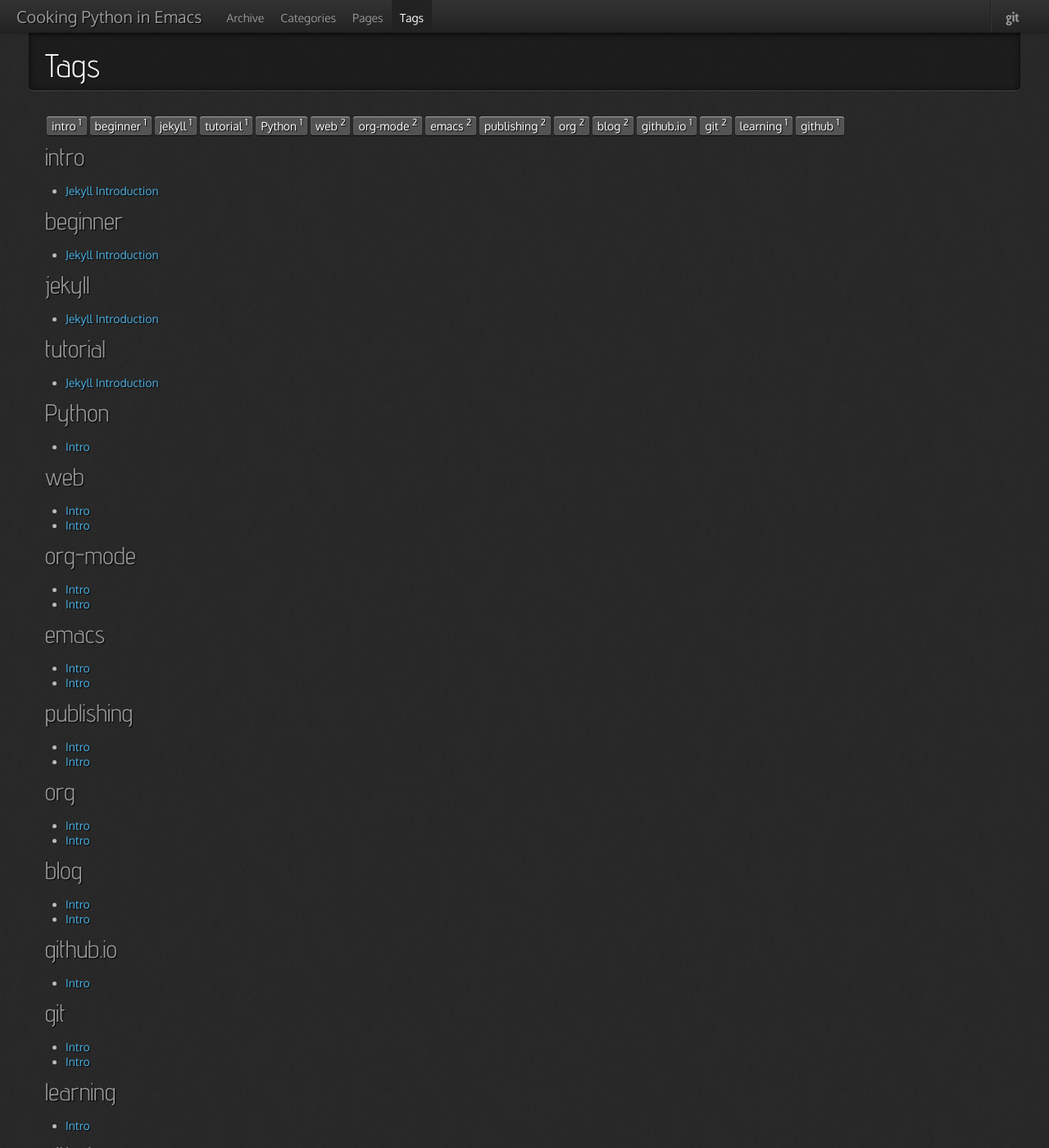
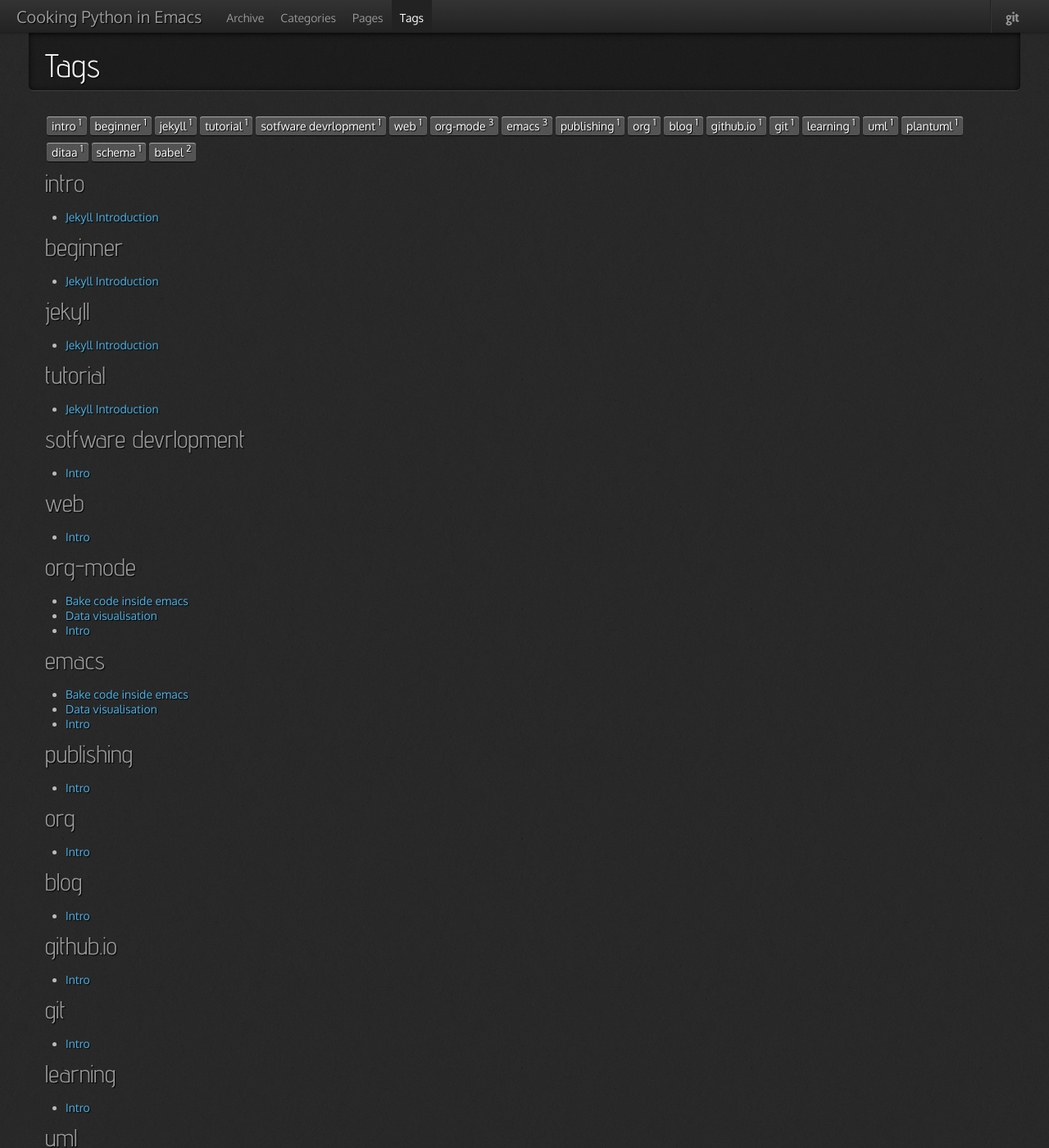
Before and after one commit to 0--key/0--key.github.io, a Jekyll site: the page built from tags.html, in a window 1280 px wide and 1400 px high. Shown: the whole window at 82% size. Built offline with Jekyll 4.4.1, drawn with Linux system fonts in a browser that asks for light colours; nearby versions of some CDN libraries; some of the changed text lies outside the part shown.

Commit message:
Code clean-up and extension

```diff
--- a/_posts/2016-08-24-intro.html
+++ b/_posts/2016-08-24-intro.html
@@ -1,58 +1,19 @@
 ---
-layout: post
-title: Intro
-tagline: "Cook it gently"
+layout: page
+title: Data visualisation
+tagline: " A picture worths a hundred words"
 categories: [emacs, literate programming]
-tags: [web, org-mode, emacs, publishing, org, blog, github, git]
+tags: [org-mode, emacs, uml, plantuml, ditaa, schema, babel]
 ---
 
+
+
 <div id="outline-container-orgheadline1" class="outline-2">
-<h2 id="orgheadline1">It's first export to html test</h2>
-</div>
-<div id="outline-container-orgheadline6" class="outline-2">
-<h2 id="orgheadline6">Scientific usage proves that it might be awesome</h2>
-<div class="outline-text-2" id="text-orgheadline6">
-</div><div id="outline-container-orgheadline2" class="outline-3">
-<h3 id="orgheadline2">Installation Guide</h3>
-<div class="outline-text-3" id="text-orgheadline2">
-<p>
-Evaluate expression below in <b>scratch</b> buffer to determine
-where org expects to seeks its libraries by default config:
-</p>
-
+<h2 id="orgheadline1">Ditaa</h2>
+<div class="outline-text-2" id="text-orgheadline1">
 <div class="org-src-container">
 
-<pre class="src src-elisp">(expand-file-name
-<span style="color: #d7af87; font-style: italic;">"ditaa.jar"</span>
-(file-name-as-directory
-(expand-file-name
-<span style="color: #d7af87; font-style: italic;">"scripts"</span>
-(file-name-as-directory
-(expand-file-name
-<span style="color: #d7af87; font-style: italic;">"../contrib"</span>
-(file-name-directory (org-find-library-dir <span style="color: #d7af87; font-style: italic;">"org"</span>)))))))
-</pre>
-</div>
-
-<pre class="example">
-/home/antony/.emacs.d/elpa/contrib/scripts/ditaa.jar
-</pre>
-
-<ul class="org-ul">
-<li>Download, unzip, rename <a href="http://ditaa.sourceforge.net/">java package</a> and locate it there</li>
-<li>Add <code>(ditaa . t)</code> into org-babel-load-languages in your .emacs</li>
-</ul>
-</div>
-</div>
-<div id="outline-container-orgheadline5" class="outline-3">
-<h3 id="orgheadline5">Test it:</h3>
-<div class="outline-text-3" id="text-orgheadline5">
-</div><div id="outline-container-orgheadline3" class="outline-4">
-<h4 id="orgheadline3">Ditaa</h4>
-<div class="outline-text-4" id="text-orgheadline3">
-<div class="org-src-container">
-
-<pre class="src src-org"><span style="color: #d7afaf; font-style: italic;">#+BEGIN_SRC ditaa :file img/color_test.png :exports both</span>
+<pre class="src src-org"><span style="color: #ff5f00;">#+BEGIN_SRC ditaa :file img/color_test.png :exports both</span>
   /----\ /----\
   |c33F| |cC02|
   |    | |    |
@@ -62,9 +23,9 @@
   |c1FF| |c1AB|
   |    | |    |
   \----/ \----/
-<span style="color: #d7afaf; font-style: italic;">#+END_SRC</span>
+<span style="color: #ff5f00;">#+END_SRC</span>
 
-<span style="color: #d7afaf; font-style: italic;">#+RESULTS:</span>
+<span style="color: #ff5f00;">#+RESULTS:</span>
 <span style="color: #00ffff; text-decoration: underline;">file:img/color_test.png</span>
 </pre>
 </div>
@@ -77,7 +38,7 @@
 
 <div class="org-src-container">
 
-<pre class="src src-org"><span style="color: #d7afaf; font-style: italic;">#+BEGIN_SRC ditaa :file img/second_color_test.png :exports both</span>
+<pre class="src src-org"><span style="color: #ff5f00;">#+BEGIN_SRC ditaa :file img/second_color_test.png :exports both</span>
   Color codes
   /-------------+-------------\
   |cRED RED     |cBLU BLU     |
@@ -87,43 +48,253 @@
   |cBLK BLK     |cYEL YEL     |
   \-------------+-------------/
 
-<span style="color: #d7afaf; font-style: italic;">#+END_SRC</span>
+<span style="color: #ff5f00;">#+END_SRC</span>
 
-<span style="color: #d7afaf; font-style: italic;">#+RESULTS:</span>
+<span style="color: #ff5f00;">#+RESULTS:</span>
 <span style="color: #00ffff; text-decoration: underline;">file:img/second_color_test.png</span>
 </pre>
 </div>
 
 
 <div class="figure">
-<p><img src="file:///assets/img/second_color_test.png" alt="second_color_test.png" />
+<p><img src="http://0--key.github.io/assets/img/second_color_test.png" alt="second_color_test.png" />
 </p>
 </div>
 </div>
 </div>
-<div id="outline-container-orgheadline4" class="outline-4">
-<h4 id="orgheadline4">PlantUML</h4>
-<div class="outline-text-4" id="text-orgheadline4">
+
+<div id="outline-container-orgheadline2" class="outline-2">
+<h2 id="orgheadline2">PlantUML</h2>
+<div class="outline-text-2" id="text-orgheadline2">
+<div class="org-src-container">
+
+<pre class="src src-org"><span style="color: #ff5f00;">#+BEGIN_SRC plantuml :file img/tryout.png :exports both</span>
+Alice -&gt; Bob: synchronous call
+Alice -&gt;&gt; Bob: asynchronous call
+<span style="color: #ff5f00;">#+END_SRC</span>
+
+<span style="color: #ff5f00;">#+RESULTS:</span>
+<span style="color: #00ffff; text-decoration: underline;">file:img/tryout.png</span>
+</pre>
+</div>
+
 
 <div class="figure">
-<p><img src="img/tryout.png" alt="tryout.png" />
+<p><img src="http://0--key.github.io/assets/img/tryout.png" alt="tryout.png" />
 </p>
 </div>
 
 
+<div class="org-src-container">
+
+<pre class="src src-org"><span style="color: #ff5f00;">#+BEGIN_SRC plantuml :file img/comp.png :exports both</span>
+package "Some Group" {
+HTTP - [First Component]
+[Another Component]
+}
+
+node "Other Groups" {
+FTP - [Second Component]
+[First Component] --&gt; FTP
+}
+
+cloud {
+[Example 1]
+}
+
+
+database "MySql" {
+folder "This is my folder" {
+[Folder 3]
+}
+frame "Foo" {
+[Frame 4]
+}
+}
+
+
+[Another Component] --&gt; [Example 1]
+[Example 1] --&gt; [Folder 3]
+[Folder 3] --&gt; [Frame 4]
+<span style="color: #ff5f00;">#+END_SRC</span>
+
+<span style="color: #ff5f00;">#+RESULTS:</span>
+<span style="color: #00ffff; text-decoration: underline;">file:img/comp.png</span>
+</pre>
+</div>
+
 
 <div class="figure">
-<p><img src="img/comp.png" alt="comp.png" />
+<p><img src="http://0--key.github.io/assets/img/comp.png" alt="comp.png" />
 </p>
+</div>
+
+<div class="org-src-container">
+
+<pre class="src src-org"><span style="color: #ff5f00;">#+BEGIN_SRC plantuml :file img/gradient.png :exports both</span>
+skinparam backgroundcolor AntiqueWhite/Gold
+skinparam classBackgroundColor Wheat|CornflowerBlue
+
+class Foo #red-green
+note left of Foo #blue\9932CC
+this is my
+note on this class
+end note
+
+package example #GreenYellow/LightGoldenRodYellow {
+class Dummy
+}
+<span style="color: #ff5f00;">#+END_SRC</span>
+
+<span style="color: #ff5f00;">#+RESULTS:</span>
+<span style="color: #00ffff; text-decoration: underline;">file:img/gradient.png</span>
+</pre>
+</div>
+
+
+<div class="figure">
+<p><img src="http://0--key.github.io/assets/img/gradient.png" alt="gradient.png" />
+</p>
+</div>
+</div>
 </div>
 
 
 
-<div class="figure">
-<p><img src="./img/gradient.png" alt="gradient.png" />
+<div id="outline-container-orgheadline9" class="outline-2">
+<h2 id="orgheadline9">How to achive similar functionality</h2>
+<div class="outline-text-2" id="text-orgheadline9">
+</div><div id="outline-container-orgheadline8" class="outline-3">
+<h3 id="orgheadline8">Prerequsites:</h3>
+<div class="outline-text-3" id="text-orgheadline8">
+</div><div id="outline-container-orgheadline3" class="outline-4">
+<h4 id="orgheadline3">JVM required</h4>
+<div class="outline-text-4" id="text-orgheadline3">
+<div class="org-src-container">
+
+<pre class="src src-sh">java -version 2&gt;&amp;1
+</pre>
+</div>
+
+<table border="2" cellspacing="0" cellpadding="6" rules="groups" frame="hsides">
+
+
+<colgroup>
+<col  class="org-left" />
+
+<col  class="org-left" />
+
+<col  class="org-left" />
+
+<col  class="org-left" />
+
+<col  class="org-left" />
+
+<col  class="org-left" />
+
+<col  class="org-left" />
+</colgroup>
+<tbody>
+<tr>
+<td class="org-left">java</td>
+<td class="org-left">version</td>
+<td class="org-left">1.6.0_39</td>
+<td class="org-left">&#xa0;</td>
+<td class="org-left">&#xa0;</td>
+<td class="org-left">&#xa0;</td>
+<td class="org-left">&#xa0;</td>
+</tr>
+
+<tr>
+<td class="org-left">OpenJDK</td>
+<td class="org-left">Runtime</td>
+<td class="org-left">Environment</td>
+<td class="org-left">(IcedTea6</td>
+<td class="org-left">1.13.11)</td>
+<td class="org-left">(6b39-1.13.11-0ubuntu0.14.04.1)</td>
+<td class="org-left">&#xa0;</td>
+</tr>
+
+<tr>
+<td class="org-left">OpenJDK</td>
+<td class="org-left">Server</td>
+<td class="org-left">VM</td>
+<td class="org-left">(build</td>
+<td class="org-left">23.25-b01,</td>
+<td class="org-left">mixed</td>
+<td class="org-left">mode)</td>
+</tr>
+</tbody>
+</table>
+
+<p>
+If it is not so, you'll need to install it.
+</p>
+</div>
+</div>
+
+<div id="outline-container-orgheadline4" class="outline-4">
+<h4 id="orgheadline4">Define java plugins path for emacs usage</h4>
+<div class="outline-text-4" id="text-orgheadline4">
+<p>
+Evaluate expression below in <b>scratch</b> buffer to determine
+where org expects to seeks its libraries by default config:
+</p>
+
+<div class="org-src-container">
+
+<pre class="src src-elisp">(expand-file-name
+<span style="color: #ffaf87;">"ditaa.jar"</span>
+(file-name-as-directory
+(expand-file-name
+<span style="color: #ffaf87;">"scripts"</span>
+(file-name-as-directory
+(expand-file-name
+<span style="color: #ffaf87;">"../contrib"</span>
+(file-name-directory (org-find-library-dir <span style="color: #ffaf87;">"org"</span>)))))))
+</pre>
+</div>
+
+<pre class="example">
+/home/antony/.emacs.d/elpa/contrib/scripts/ditaa.jar
+</pre>
+</div>
+</div>
+
+
+<div id="outline-container-orgheadline5" class="outline-4">
+<h4 id="orgheadline5">Install plantUML and ditaa libraries</h4>
+<div class="outline-text-4" id="text-orgheadline5">
+<p>
+Download, unzip, rename <a href="http://ditaa.sourceforge.net/">java package</a> and locate it there
+</p>
+</div>
+</div>
+
+<div id="outline-container-orgheadline6" class="outline-4">
+<h4 id="orgheadline6">Extend Babel src languages list</h4>
+<div class="outline-text-4" id="text-orgheadline6">
+<p>
+Add a couple strings <code>into org-babel-load-languages</code> in your
+<code>.emacs.el</code> or <code>init.el</code>
+</p>
+
+<div class="org-src-container">
+
+<pre class="src src-lisp">(ditaa . t)
+(plantuml . t)
+</pre>
+</div>
+</div>
+</div>
+
+<div id="outline-container-orgheadline7" class="outline-4">
+<h4 id="orgheadline7">Test it</h4>
+<div class="outline-text-4" id="text-orgheadline7">
+<p>
+<a href="http://0--key.github.io/emacs/how-to-evaluate-code-inside-emacs.html">Try to evaluate</a> the code snippets in the top of this page.
 </p>
 </div>
 </div>
 </div>
 </div>
-</div>
--- /dev/null
+++ b/_posts/2016-08-25-how-to-evaluate.html
@@ -0,0 +1,50 @@
+---
+layout: post
+title: Bake code inside emacs
+tagline: " Ensure yourself"
+permalink: /emacs/how-to-evaluate-code-inside-emacs.html
+categories: [emacs, literate programming, practice]
+tags: [emacs, org-mode, babel]
+---
+
+<div id="outline-container-orgheadline1" class="outline-2">
+<h2 id="orgheadline1">Prerequisites</h2>
+<div class="outline-text-2" id="text-orgheadline1">
+<ul class="org-ul">
+<li><p>
+Emacs
+</p>
+<div class="org-src-container">
+
+<pre class="src src-sh">emacs --version 2&gt;&amp;1
+</pre>
+</div></li>
+
+<li><p>
+Org-mode
+</p>
+<div class="org-src-container">
+
+<pre class="src src-elisp">org-version
+</pre>
+</div></li>
+
+<li><p>
+Language support
+</p>
+<div class="org-src-container">
+
+<pre class="src src-elisp">(print org-babel-load-languages)
+</pre>
+</div></li>
+</ul>
+</div>
+</div>
+
+<div id="outline-container-orgheadline2" class="outline-2">
+<h2 id="orgheadline2">Settings</h2>
+</div>
+
+<div id="outline-container-orgheadline3" class="outline-2">
+<h2 id="orgheadline3">Evaluation</h2>
+</div>
```
Also changed, not shown: _posts/2016-08-24-index.html (+8 -8 lines).
